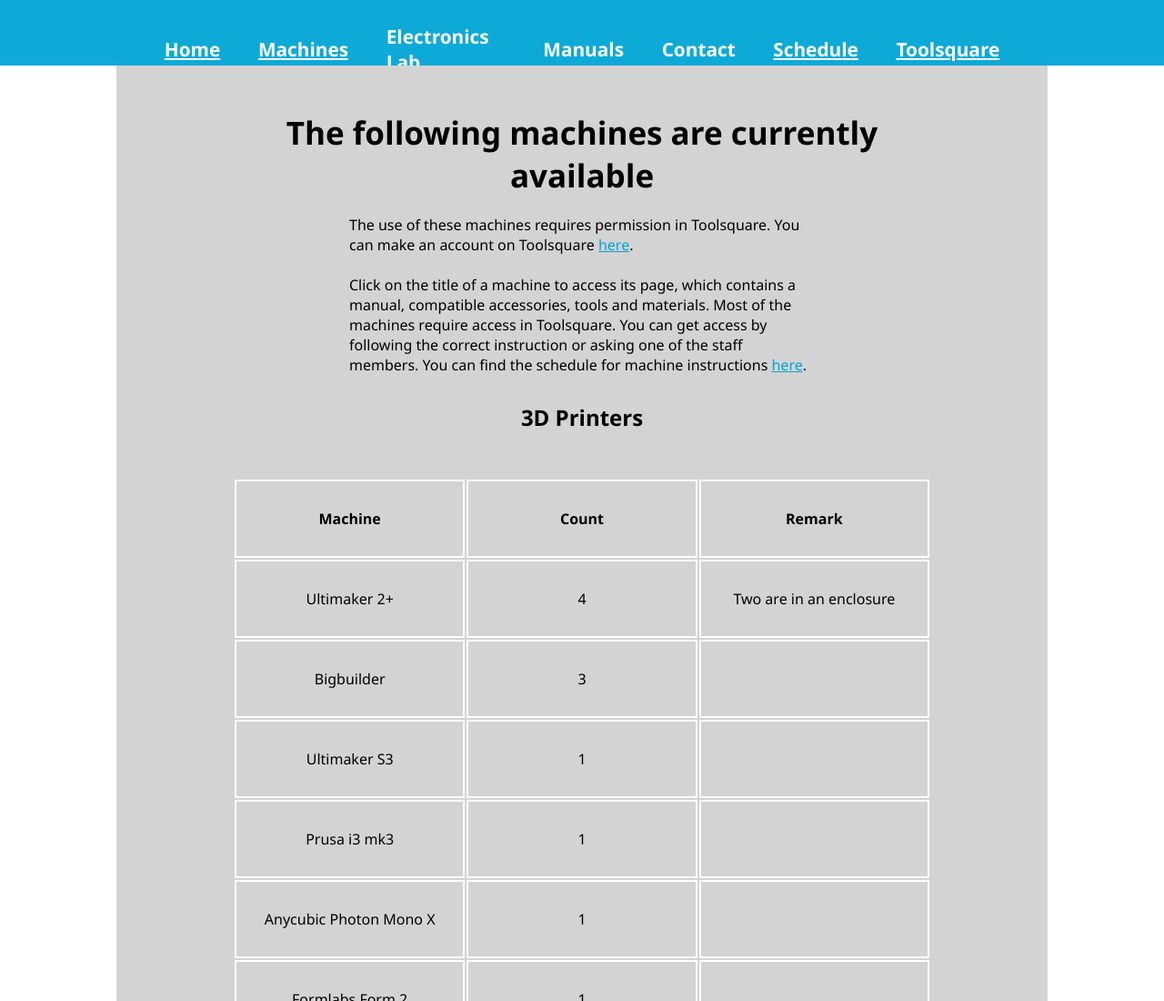
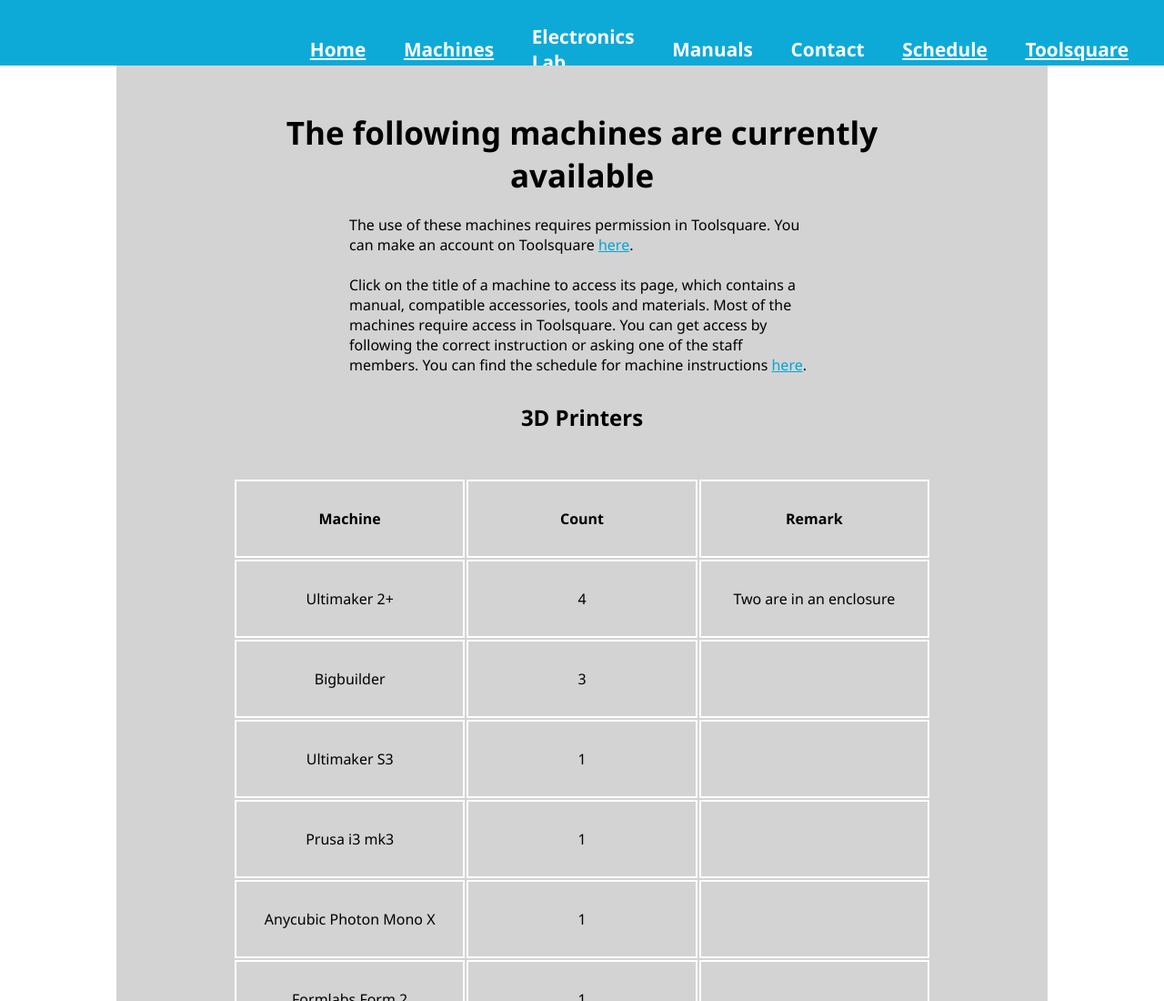
Before and after one commit to Tadjirovelzel/Tadjirovelzel.github.io, a plain HTML site: page firstlevelpages/machines.html in a window 1280 px wide. Shown: the top 1100 px of the page at 91% size. Drawn offline with Linux system fonts and the light colour scheme.

Commit message:
introduced div class to navigation

```diff
--- a/firstlevelpages/machines.html
+++ b/firstlevelpages/machines.html
@@ -12,7 +12,7 @@
 <body>
 
     <nav>
-        <div id='navbox'>
+        <div class='navbox'>
             <h3 class ='navigationelement'><a href="../index.html">Home</a></h3>
             <h3 class ='navigationelement'><a href="/firstlevelpages/machines.html">Machines</a></h3>
             <h3 class ='navigationelement'><a>Electronics Lab</a></h3>
--- a/stylesheets/mainstyles.css
+++ b/stylesheets/mainstyles.css
@@ -39,8 +39,8 @@
 
 }
 
-#navbox{
-    max-width:75%;
+nav .navbox{
+    max-width:50%;
     margin:0 auto;
     display: flex;
     flex-direction: row;
```
Also changed, not shown: index.html (+2 -1 lines).
